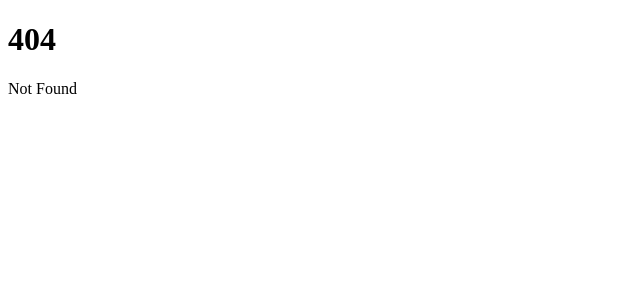
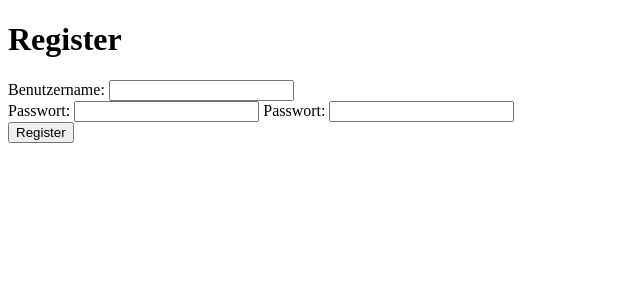
Before and after one commit to IT25A/sem3-se-group-f-hwr-novice, a SvelteKit app: page /register in a window 1280 px wide. Before the commit this address had no page. Shown: the top 300 px of the page, without its empty margins (0-640 px from the left). Built offline with nearby package versions, Linux system fonts and the light colour scheme.

Commit message:
Add files via upload

```diff
--- /dev/null
+++ b/src/routes/register/+page.svelte
@@ -0,0 +1,39 @@
+<h1>Register</h1>
+
+<form method="POST">
+    <label for="username">Benutzername: </label>
+    <input
+            id="username"
+            name="username"
+            type="text"
+            required
+    />
+
+    <br>
+
+    <label for="password">Passwort: </label>
+    <input
+            id="password"
+            name="password"
+            type="password"
+            required
+    />
+
+    <label for="repetition">Passwort: </label>
+    <input
+            id="repetition"
+            name="repetition"
+            type="repetition"
+            required
+    />
+
+    <br>
+
+    <button type="submit">Register</button>
+</form>
+
+<style>
+
+    /* ToDo: Hier später das Login-Formular per CSS aufhübschen! */
+
+</style>
```
